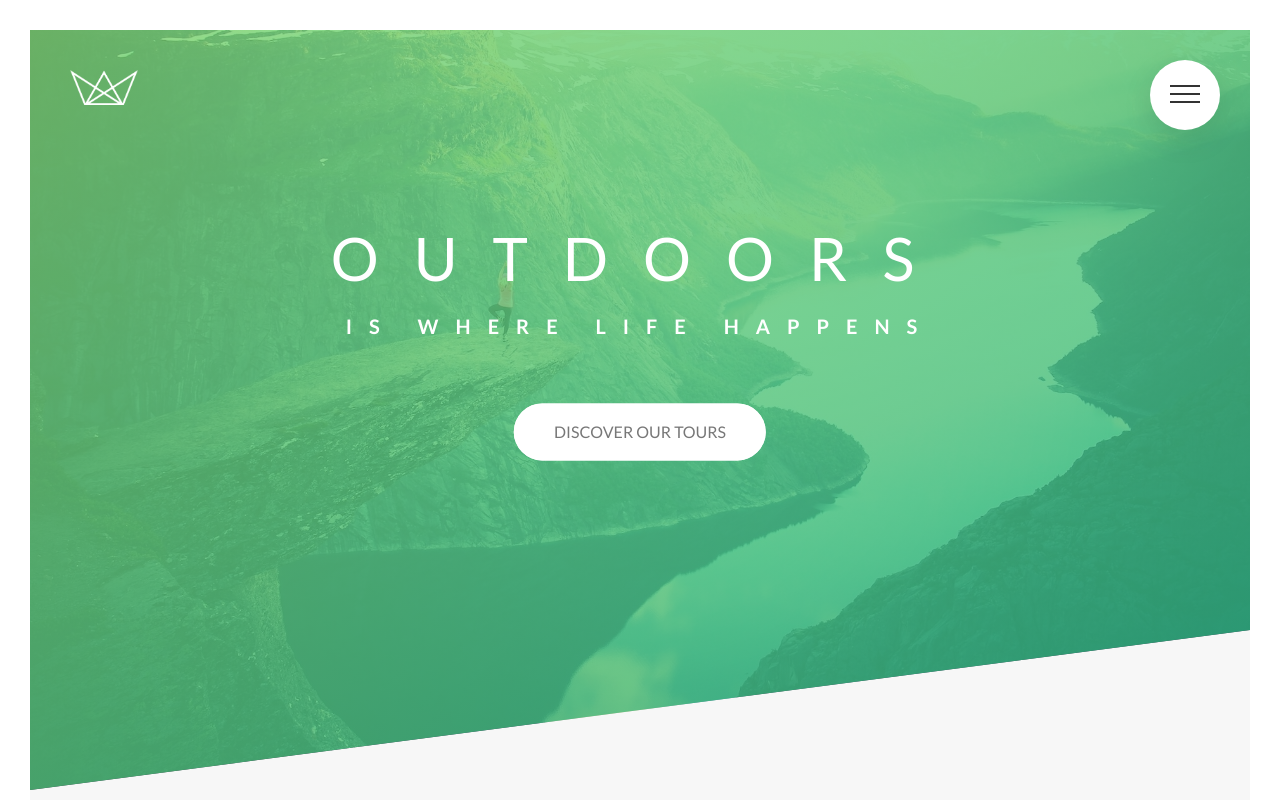
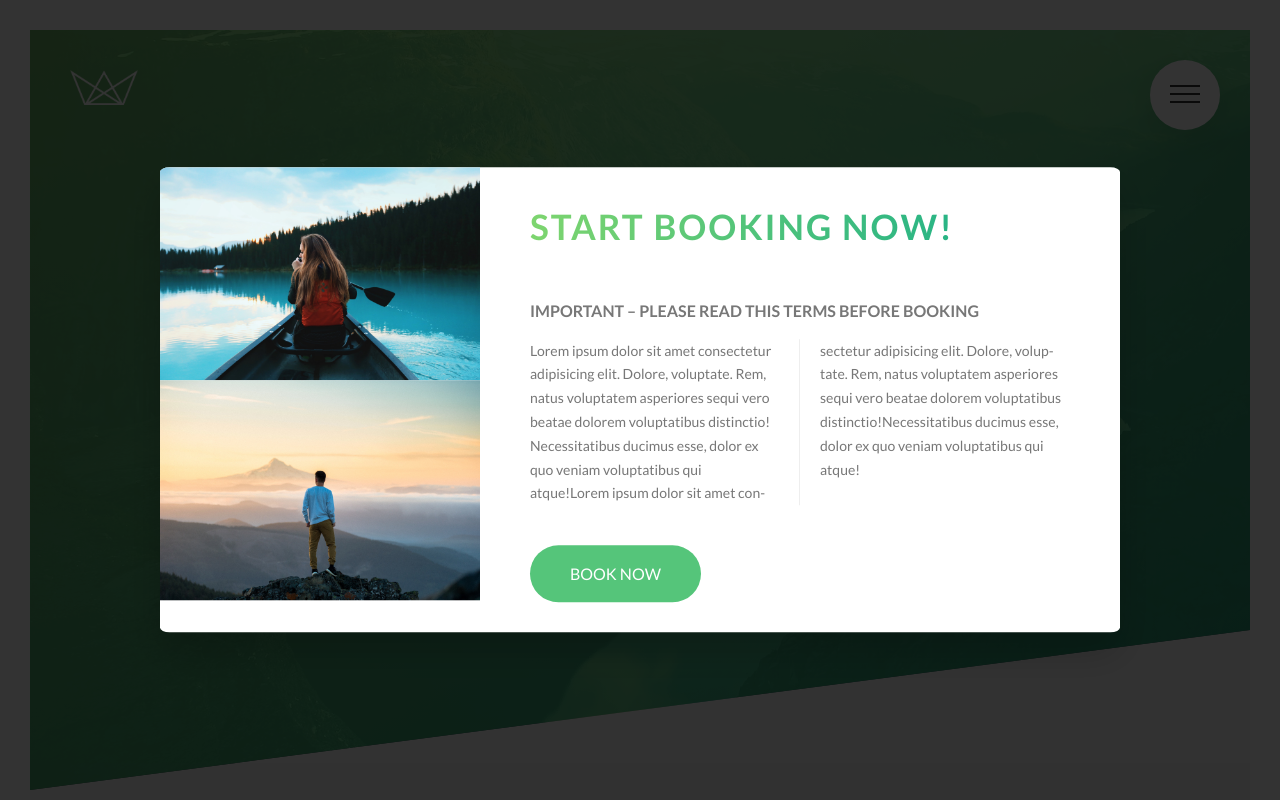
Before and after one commit to PabloYza/Natours, a website: page index.html in a window 1280 px wide. Shown: the top 800 px of the page. Drawn offline with Linux system fonts and the light colour scheme.

Commit message:
CSS popUp - styling

```diff
--- a/index.html
+++ b/index.html
@@ -335,6 +335,22 @@
         </p>
     </div>
   </footer>
+
+  <!-- PopUp for tours -->
+  <div class="popup">
+    <div class="popup__content">
+      <div class="popup__left">
+        <img src="img/nat-8.jpg" alt="Tour photo" class="popup__img">
+        <img src="img/nat-9.jpg" alt="Tour photo" class="popup__img">
+      </div>
+      <div class="popup__right">
+        <h2 class="heading-secondary u-margin-bottom-medium">Start booking now!</h2>
+        <h3 class="heading-tertiary u-margin-bottom-small">Important &ndash; Please read this terms before booking</h3>
+        <p class="popup__text">Lorem ipsum dolor sit amet consectetur adipisicing elit. Dolore, voluptate. Rem, natus voluptatem asperiores sequi vero beatae dolorem voluptatibus distinctio! Necessitatibus ducimus esse, dolor ex quo veniam voluptatibus qui atque!Lorem ipsum dolor sit amet consectetur adipisicing elit. Dolore, voluptate. Rem, natus voluptatem asperiores sequi vero beatae dolorem voluptatibus distinctio!Necessitatibus ducimus esse, dolor ex quo veniam voluptatibus qui atque!</p>
+        <a href="#" class="btn btn--green">book now</a>
+      </div>
+    </div>
+  </div>
   <!-- <section class="grid-test">
         <div class="row">
           <div class="col-1-of-2">
--- a/sass/main.scss
+++ b/sass/main.scss
@@ -14,6 +14,7 @@
 @import "components/story";
 @import "components/bgVideo";
 @import "components/form";
+@import "components/popup";
 
 
 @import "layout/grid";
--- a/sass/pages/_home.scss
+++ b/sass/pages/_home.scss
@@ -56,3 +56,60 @@
     padding: 6rem;
   }
 }
+
+
+.popup {
+  height: 100vh;
+  width: 100%;
+  position: fixed;
+  top: 0;
+  left: 0;
+  background-color: rgba($color-black, .8);
+  z-index: 2001;
+
+  &__content {
+    @include center;
+
+    width: 75%;
+    background-color: $color-white;
+    box-shadow: 0 2rem 4rem rgba($color-black, .2);
+    border-radius: 1%;
+    display: table-cell; // creates 2 boxes of the same height
+    overflow: hidden;
+
+  }
+
+  &__left {
+    width: 33.33333333333333%;
+    display: table-cell; // creates 2 boxes of the same height
+  }
+
+  &__right {
+    width: 66.666666666%;
+    display: table-cell; // creates 2 boxes of the same height
+    vertical-align: middle;
+    padding: 3rem 5rem;
+  }
+
+  &__img {
+    display: block;
+    width: 100%;
+  }
+
+  &__text {
+    font-size: 1.4rem;
+    margin-bottom: 4rem;
+
+    -moz-column-count: 2; //it creates (2) columns for our text
+    -moz-column-gap: 4rem; // define the size of the space between text
+    -moz-column-rule: 1px solid $color-grey-light-2; // creates an HR between the columns
+    column-count: 2; //it creates (2) columns for our text
+    column-gap: 4rem; // define the size of the space between text
+    column-rule: 1px solid $color-grey-light-2; // creates an HR between the columns
+
+    -moz-hyphens: auto;
+    -ms-hyphens: auto;
+    -webkit-hyphens: auto;
+    hyphens: auto; // automatically places hyphens
+  }
+}
```
Also changed, not shown: css/style.css, sass/components/_popup.scss (added).
